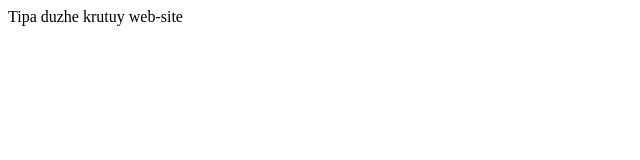
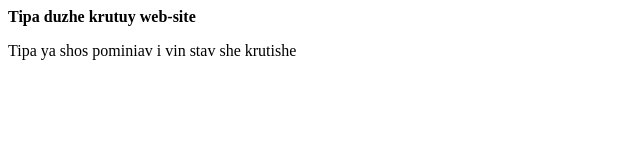
Before and after one commit to KostiaFed/701ruby, a plain HTML site: page index.html in a window 1280 px wide. Shown: the whole page, without its empty margins (0-640 px from the left). Drawn offline with Linux system fonts and the light colour scheme.

Commit message:
Reformatted code

```diff
--- a/index.html
+++ b/index.html
@@ -1 +1,2 @@
-<body>Tipa duzhe krutuy web-site</body>
+<body><b>Tipa duzhe krutuy web-site</b>
+<p>Tipa ya shos pominiav i vin stav she krutishe</p></body>
```
